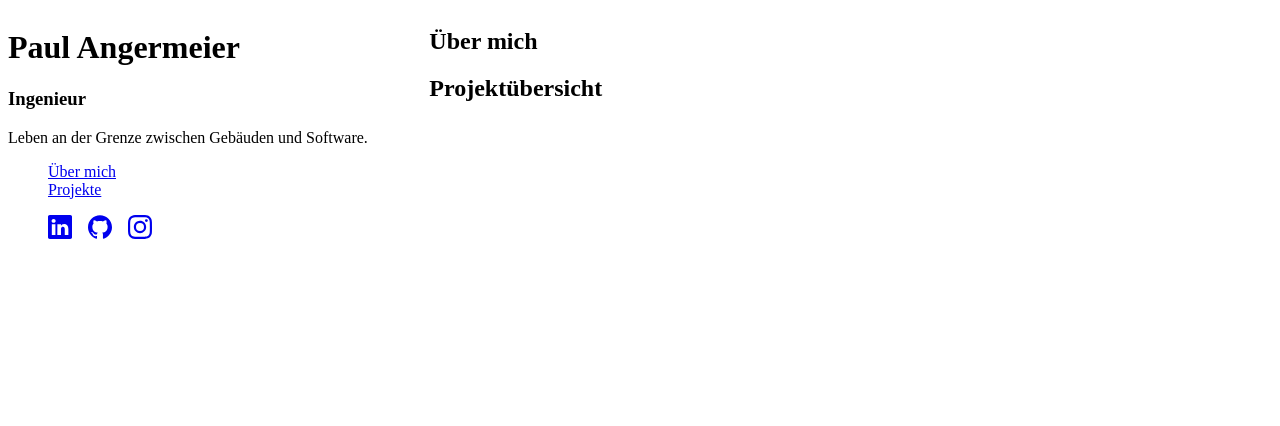
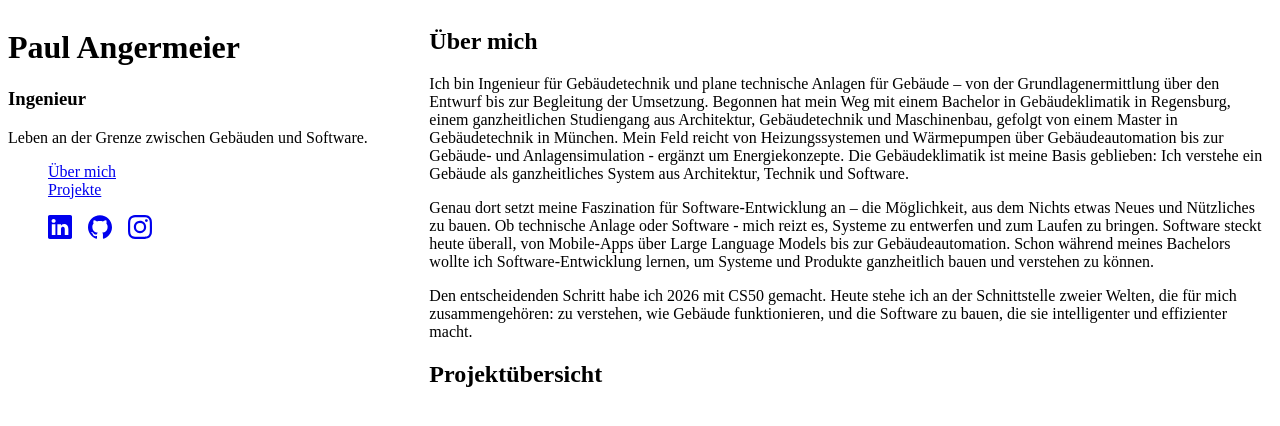
Before and after one commit to paulangermeier/portfolio, a Flask app: page / in a window 1280 px wide. Shown: the top 426 px of the page. Run offline with Flask 3, Linux system fonts and the light colour scheme.

Commit message:
Add about section content

```diff
--- a/templates/index.html
+++ b/templates/index.html
@@ -11,10 +11,10 @@
             <nav>
                 <ul class="nav-bar">
                     <li>
-                        <a href="#über_mich">Über mich</a>
+                        <a href="#about">Über mich</a>
                     </li>
                     <li>
-                        <a href="#projektübersicht">Projekte</a>
+                        <a href="#projects">Projekte</a>
                     </li>
                 </ul>
             </nav>
@@ -50,12 +50,37 @@
                     </a>
                 </li>
             </ul>
+        </div>
     </header>
     <main>
-        <section id="über_mich">
+        <section id="about">
             <h2>Über mich</h2>
+            <p>
+                Ich bin Ingenieur für Gebäudetechnik und plane technische Anlagen für Gebäude – von der
+                Grundlagenermittlung über den Entwurf bis zur Begleitung der Umsetzung. Begonnen hat mein Weg mit einem
+                Bachelor in Gebäudeklimatik in Regensburg, einem ganzheitlichen Studiengang aus Architektur,
+                Gebäudetechnik und Maschinenbau, gefolgt von einem Master in Gebäudetechnik in München. Mein Feld reicht
+                von Heizungssystemen und Wärmepumpen über Gebäudeautomation bis zur Gebäude-
+                und Anlagensimulation - ergänzt um Energiekonzepte. Die Gebäudeklimatik
+                ist meine Basis geblieben: Ich verstehe ein Gebäude als
+                ganzheitliches System aus Architektur, Technik und Software.
+            </p>
+            <p>
+                Genau dort setzt meine Faszination für Software-Entwicklung an – die Möglichkeit, aus dem Nichts etwas
+                Neues und Nützliches zu bauen. Ob technische Anlage oder Software - mich reizt es, Systeme
+                zu entwerfen und zum Laufen zu bringen. Software steckt heute überall, von Mobile-Apps über Large
+                Language Models bis zur Gebäudeautomation. Schon während meines Bachelors wollte ich
+                Software-Entwicklung lernen, um
+                Systeme und Produkte
+                ganzheitlich bauen und verstehen zu können.
+            </p>
+            <p>
+                Den entscheidenden Schritt habe ich 2026 mit CS50 gemacht. Heute stehe ich an der
+                Schnittstelle zweier Welten, die für mich zusammengehören: zu verstehen, wie Gebäude funktionieren, und
+                die Software zu bauen, die sie intelligenter und effizienter macht.
+            </p>
         </section>
-        <section id="projektübersicht">
+        <section id="projects">
             <h2>Projektübersicht</h2>
         </section>
     </main>
```
